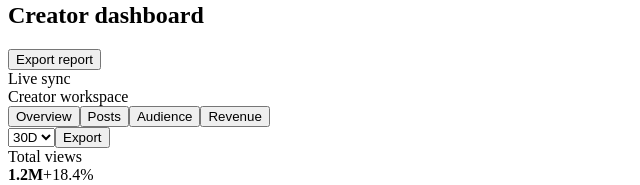
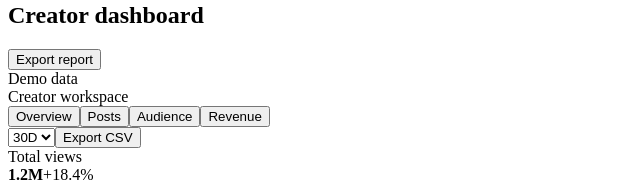
Before and after one commit to HrishikeshLenin13/creatorpulse, a Next.js app: page /dashboard in a window 1280 px wide. Shown: the part 134-319 px from the top of the page, without its empty margins (0-640 px from the left). Built offline with nearby package versions, Linux system fonts and the light colour scheme.

Commit message:
feat(dashboard): download displayed demo posts as CSV

```diff
--- a/components/AnalyticsDashboard.tsx
+++ b/components/AnalyticsDashboard.tsx
@@ -3,6 +3,7 @@
 import { useMemo, useState } from 'react';
 import { formatCompactNumber, formatCurrency } from '@/lib/utils';
 import { mockVideoMetrics, revenueSources } from '@/lib/data';
+import { exportPostsCsv } from '@/lib/export';
 
 export function AnalyticsDashboard() {
   const [selectedSegment, setSelectedSegment] = useState<'Overview' | 'Posts' | 'Audience' | 'Revenue'>('Overview');
@@ -18,11 +19,22 @@ export function AnalyticsDashboard() {
     [],
   );
 
+  function downloadPosts() {
+    const url = URL.createObjectURL(new Blob([exportPostsCsv(mockVideoMetrics)], { type: 'text/csv;charset=utf-8' }));
+    const link = document.createElement('a');
+    link.href = url;
+    link.download = 'creatorpulse-demo-posts.csv';
+    document.body.append(link);
+    link.click();
+    link.remove();
+    setTimeout(() => URL.revokeObjectURL(url), 1000);
+  }
+
   return (
     <div className="workspace-shell">
       <div className="workspace-toolbar glass-panel">
         <div className="toolbar-left">
-          <div className="workspace-badge">Live sync</div>
+          <div className="workspace-badge">Demo data</div>
           <span className="muted-label">Creator workspace</span>
         </div>
 
@@ -44,7 +56,7 @@ export function AnalyticsDashboard() {
             <option value="30D">30D</option>
             <option value="90D">90D</option>
           </select>
-          <button className="primary-btn small-btn">Export</button>
+          <button type="button" className="primary-btn small-btn" onClick={downloadPosts}>Export CSV</button>
         </div>
       </div>
 
--- /dev/null
+++ b/lib/export.ts
@@ -0,0 +1,16 @@
+export type ExportPost = {
+  title: string; views: number; likes: number; comments: number;
+  shares: number; engagementRate: number;
+};
+
+function csvCell(value: string | number): string {
+  return `"${String(value).replace(/"/g, '""')}"`;
+}
+
+/** Export the displayed sample rows, not a fabricated live-data report. */
+export function exportPostsCsv(posts: ExportPost[]): string {
+  const header = ['Title', 'Views', 'Likes', 'Comments', 'Shares', 'Engagement (%)', 'Source'];
+  const rows = posts.map(post => [post.title, post.views, post.likes, post.comments,
+    post.shares, post.engagementRate, 'Demo data']);
+  return [header, ...rows].map(row => row.map(csvCell).join(',')).join('\r\n') + '\r\n';
+}
--- a/package.json
+++ b/package.json
@@ -5,7 +5,8 @@
     "dev": "next dev",
     "build": "next build",
     "start": "next start",
-    "lint": "next lint"
+    "lint": "next lint",
+    "test": "node --test tests/*.test.mjs"
   },
   "dependencies": {
     "next": "14.2.15",
```
Also changed, not shown: 1 other file (tests, documents, lock files or other folders).
